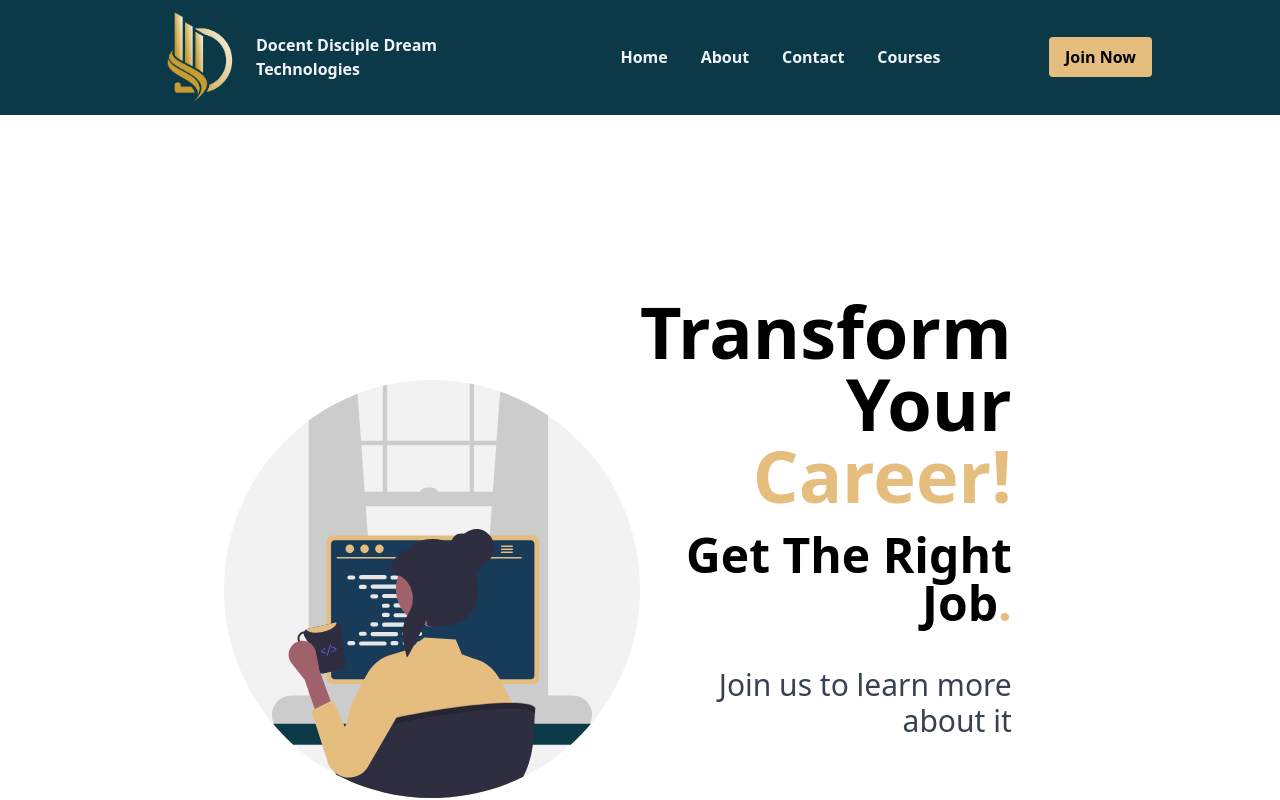
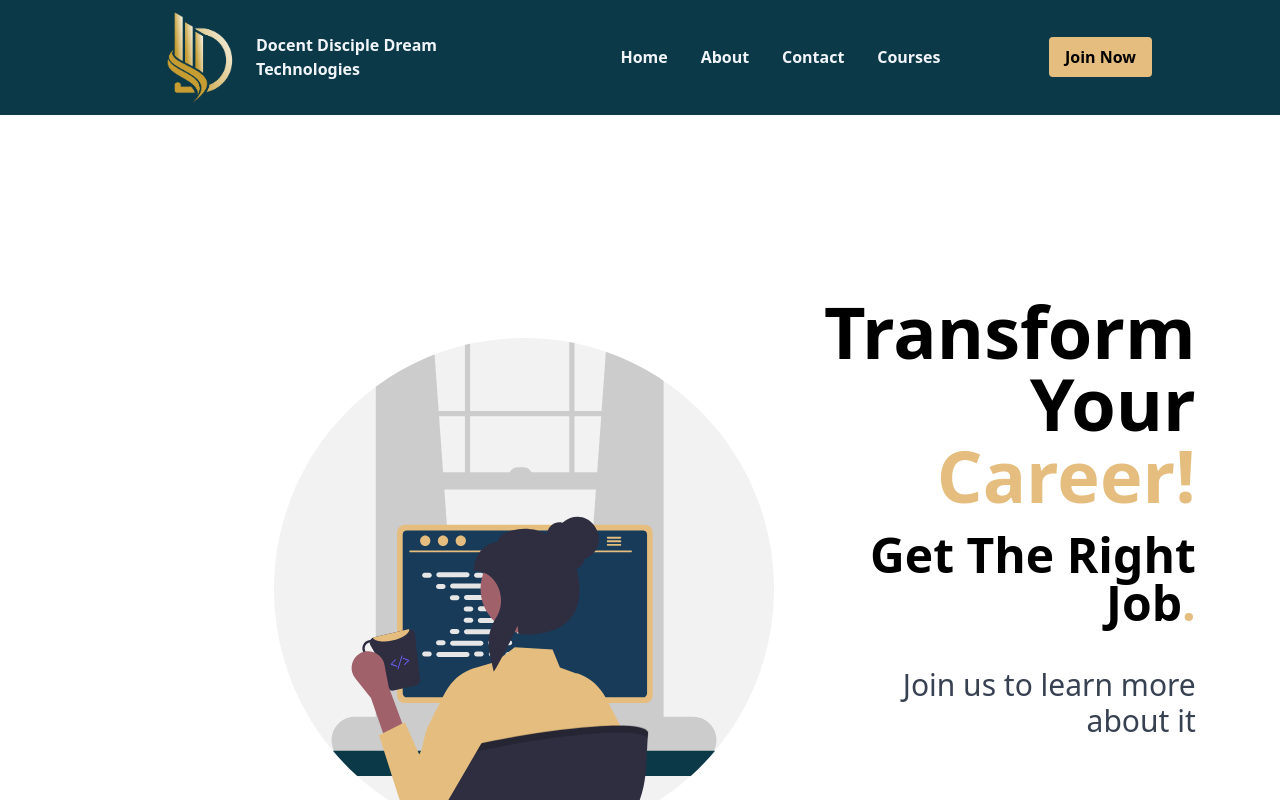
Before and after one commit to SHABARIUS/Web-App-deployment, a React (Vite) app: page / in a window 1280 px wide. Shown: the top 800 px of the page. Built offline with nearby package versions, Linux system fonts and the light colour scheme.

Commit message:
positioning

```diff
--- a/src/components/Pages/AboutPage.jsx
+++ b/src/components/Pages/AboutPage.jsx
@@ -8,7 +8,7 @@ const AboutPage = () => {
       <div className=''>
         <Header />
         <About />
-        <div className='w-[85%] m-auto mb-10'>
+        <div className='w-[65%] m-auto mb-10'>
           <h1 className='text-3xl font-bold mb-10'>Our CEO</h1>
           <div className='w-[70%] flex justify-between'>
             <div className='w-[60%]'>
--- a/src/components/Views/Landing.jsx
+++ b/src/components/Views/Landing.jsx
@@ -4,7 +4,7 @@ const Landing = () => {
   return (
     <>
       <div className='w-[65%] m-auto flex flex-col md:flex-row justify-between my-20 md:my-40'>
-        <div className='flex items-center justify-center sm:w-[250px] md:w-[500px] lg:w-[600px] shrink-0 basis-1/2'>
+        <div className='flex items-center justify-center sm:w-[250px] md:w-[500px] lg:w-[600px] shrink-0 '>
           <img src={landingImage} alt='coding person' width='500px' />
         </div>
         <div className='md:mr-20 mt-5 shrink flex-wrap '>
```
